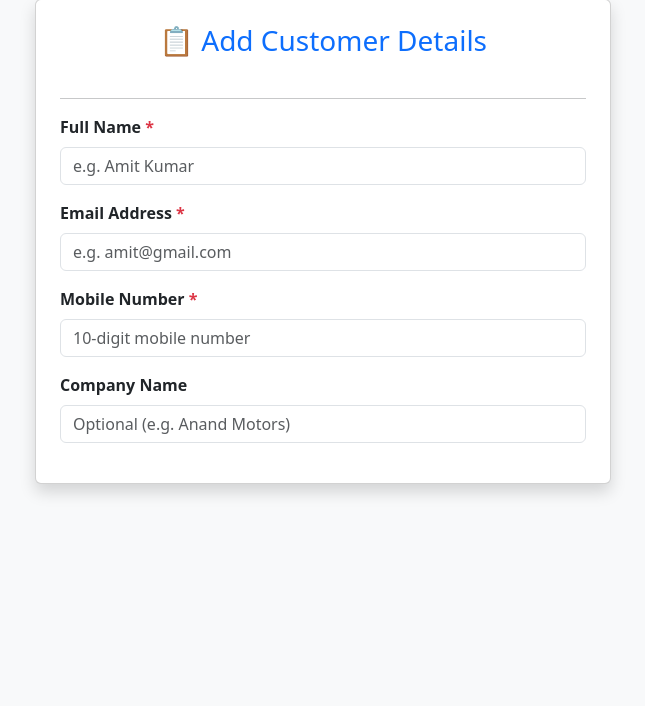
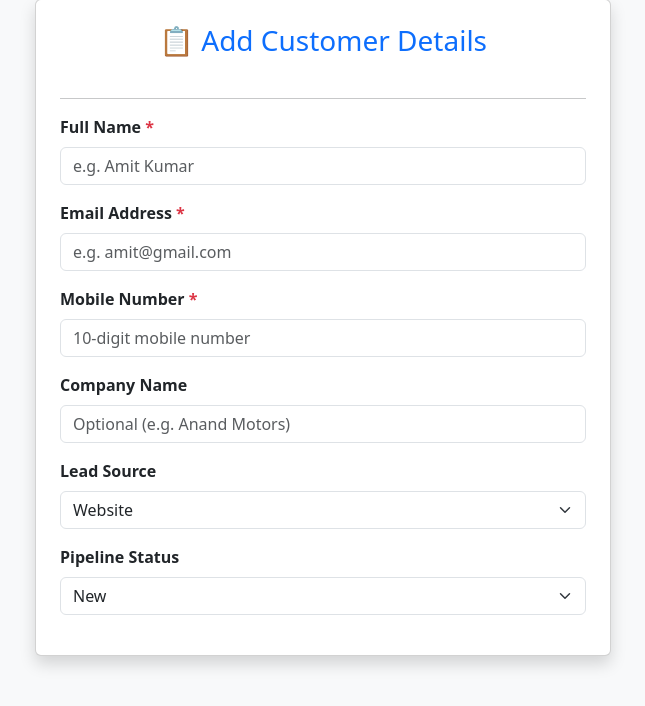
Before and after one commit to Sumitkumar2210/crm_lead_capture_system, a Flask app: page /add in a window 1280 px wide. Shown: the part 49-755 px from the top of the page, without its empty margins (317-962 px from the left). Run offline with Flask 3, Linux system fonts and the light colour scheme.

Commit message:
Step-21: add source and status dropdowns

```diff
--- a/templates/add_lead.html
+++ b/templates/add_lead.html
@@ -48,6 +48,27 @@
                     <input type="text" name="company" class="form-control" placeholder="Optional (e.g. Anand Motors)">
                 </div>
 
+                 <!--add source and status dropdowns-->
+                <div class="mb-3">
+                    <label class="form-label fw-bold">Lead Source</label>
+                    <select name="source" class="form-select">
+                        <option value="Website">Website</option>
+                        <option value="LinkedIn">LinkedIn</option>
+                        <option value="Referral">Referral</option>
+                        <option value="Cold Call">Cold Call</option>
+                        <option value="Walk-in">Walk-in</option>
+                    </select>
+                </div>
+
+                <div class="mb-3">
+                    <label class="form-label fw-bold">Pipeline Status</label>
+                    <select name="status" class="form-select">
+                        <option value="New" selected>New</option>
+                        <option value="Contacted">Contacted</option>
+                        <option value="Qualified">Qualified</option>
+                        <option value="Lost">Lost</option>
+                    </select>
+
             </div> </div> <script src="https://cdn.jsdelivr.net/npm/bootstrap@5.3.0/dist/js/bootstrap.bundle.min.js"></script>
 </body>
 </html>
```
